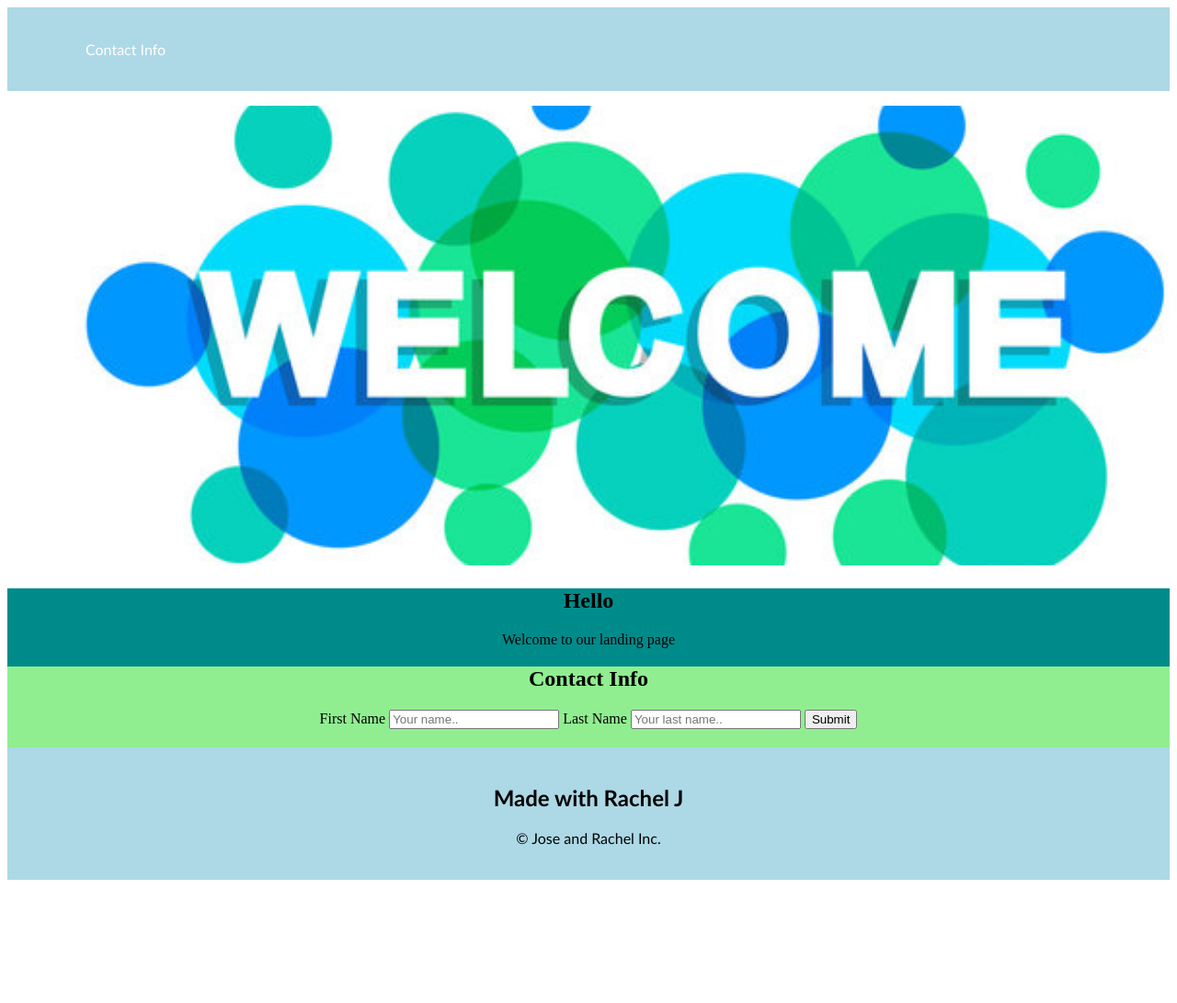
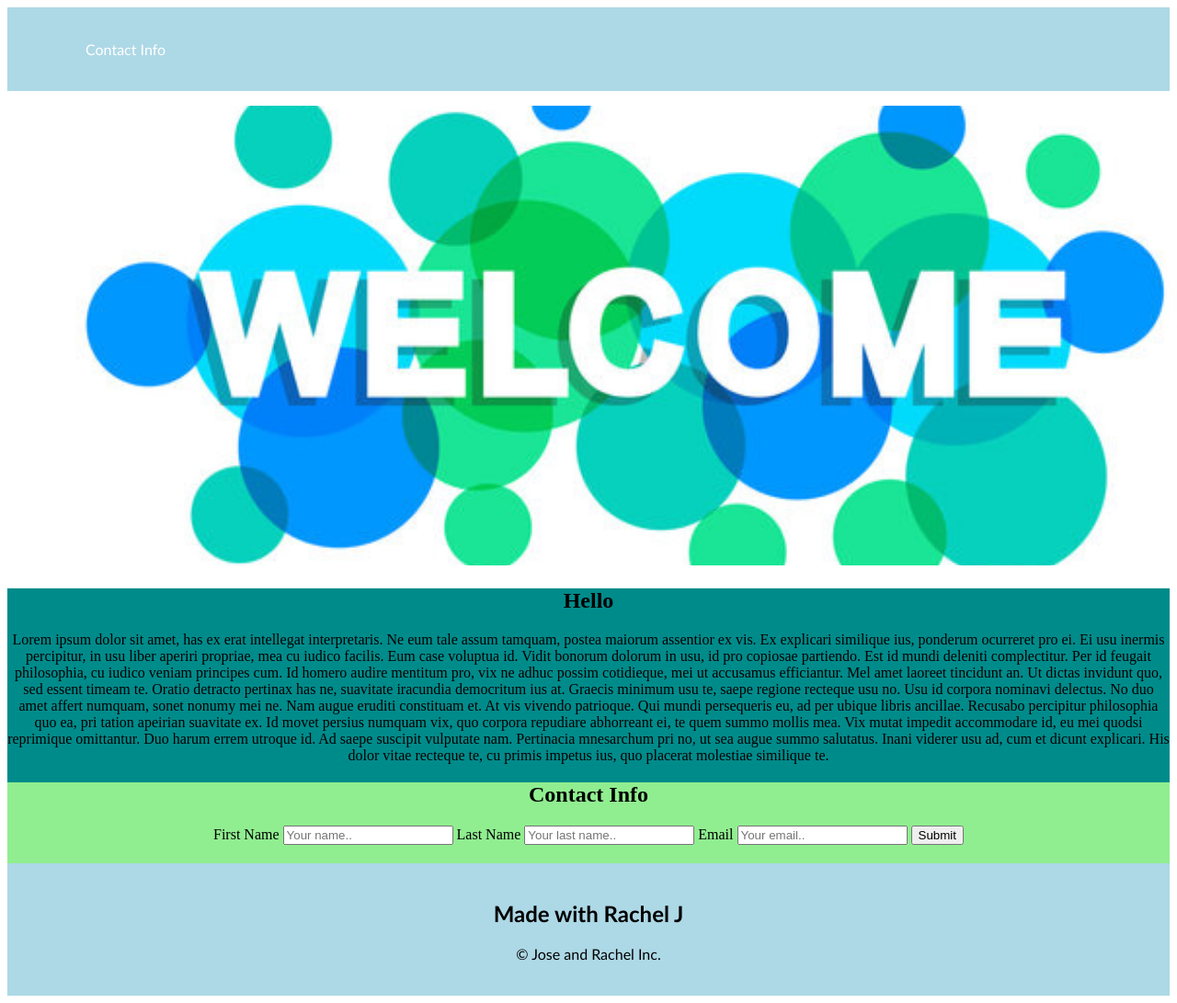
Before and after one commit to plotinusspascual/Landing-Page-MP, a plain HTML site: page index.html in a window 1280 px wide. Shown: the top 1091 px of the page at 92% size. Before the commit the page ends 965 px from the top, so only its background shows below. Drawn offline with Linux system fonts and the light colour scheme.

Commit message:
updated welcome paragraph and added email

```diff
--- a/assets/css/style.css
+++ b/assets/css/style.css
@@ -44,4 +44,5 @@ a{
 #contact-info{
     background-color: lightgreen;
     padding-bottom: 20px;
+
 }
--- a/index.html
+++ b/index.html
@@ -21,7 +21,15 @@
             <section id="hello">
                 <h1>Hello</h1>
                     <p>
-                    Welcome to our landing page
+                        Lorem ipsum dolor sit amet, has ex erat intellegat interpretaris. Ne eum tale assum tamquam, postea maiorum assentior ex vis. Ex explicari similique ius, ponderum ocurreret pro ei. Ei usu inermis percipitur, in usu liber aperiri propriae, mea cu iudico facilis.
+
+                        Eum case voluptua id. Vidit bonorum dolorum in usu, id pro copiosae partiendo. Est id mundi deleniti complectitur. Per id feugait philosophia, cu iudico veniam principes cum.
+
+                        Id homero audire mentitum pro, vix ne adhuc possim cotidieque, mei ut accusamus efficiantur. Mel amet laoreet tincidunt an. Ut dictas invidunt quo, sed essent timeam te. Oratio detracto pertinax has ne, suavitate iracundia democritum ius at. Graecis minimum usu te, saepe regione recteque usu no.
+
+                        Usu id corpora nominavi delectus. No duo amet affert numquam, sonet nonumy mei ne. Nam augue eruditi constituam et. At vis vivendo patrioque. Qui mundi persequeris eu, ad per ubique libris ancillae. Recusabo percipitur philosophia quo ea, pri tation apeirian suavitate ex. Id movet persius numquam vix, quo corpora repudiare abhorreant ei, te quem summo mollis mea.
+
+                        Vix mutat impedit accommodare id, eu mei quodsi reprimique omittantur. Duo harum errem utroque id. Ad saepe suscipit vulputate nam. Pertinacia mnesarchum pri no, ut sea augue summo salutatus. Inani viderer usu ad, cum et dicunt explicari. His dolor vitae recteque te, cu primis impetus ius, quo placerat molestiae similique te.
                     </p>
             </section>
 
@@ -37,6 +45,9 @@
                     <label for="lname">Last Name</label>
                     <input type="text" id="lname" name="lastname" placeholder="Your last name..">
 
+                    <label for="lname">Email</label>
+                    <input type="text" id="email" name="mail" placeholder="Your email..">
+
                     <input type="submit" value="Submit">
 
                 </form>
```
